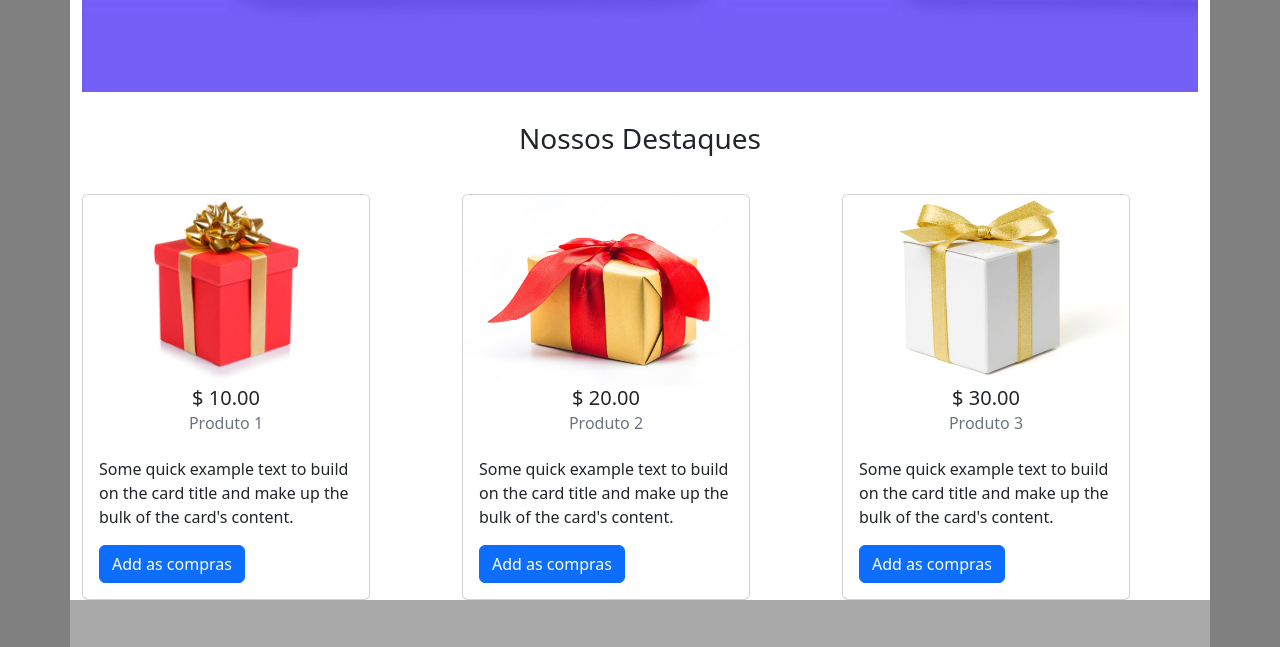
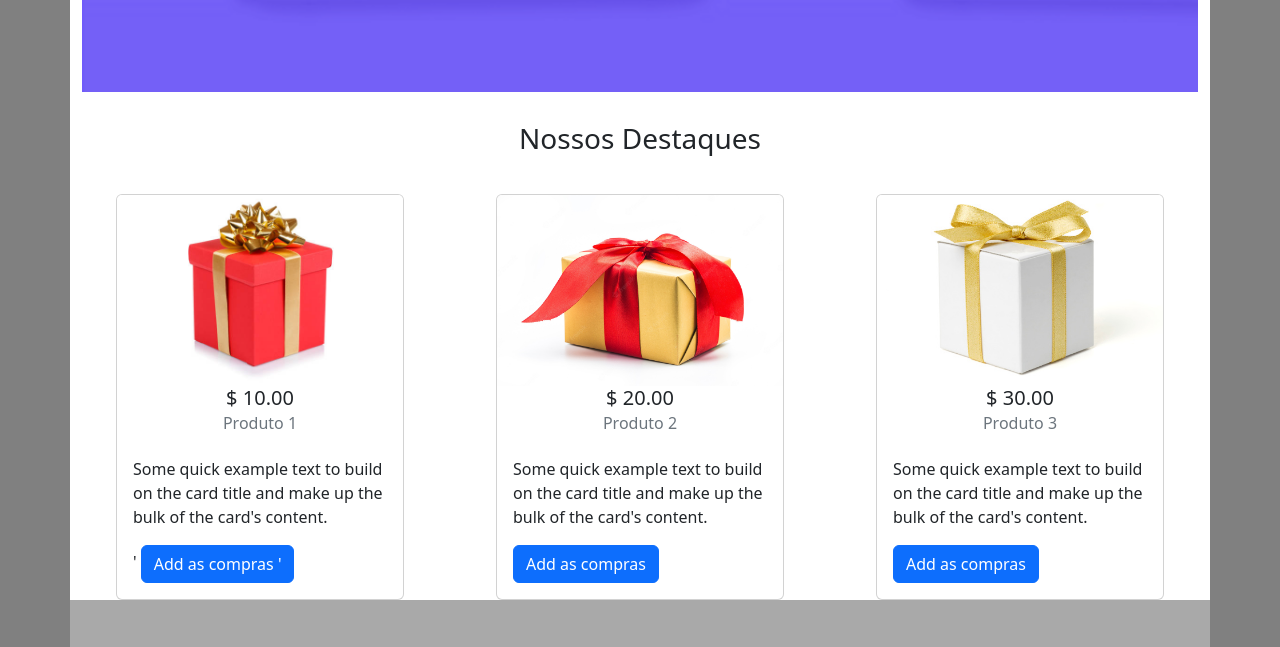
Before and after one commit to Priscila-Mariano/loja-virtual, a plain HTML site: page index.html in a window 1280 px wide. Shown: the part 633-1280 px from the top of the page. Drawn offline with nearby package versions, Linux system fonts and the light colour scheme.

Commit message:
meu primeiro commit

```diff
--- a/estilo.css
+++ b/estilo.css
@@ -18,6 +18,10 @@ h5, h6 {
     width: 100%;
 }
 
+#teste123{
+    justify-content:center
+}
+
 #imagem-logo{
     margin-bottom: 30px;
 }
--- a/index.html
+++ b/index.html
@@ -49,23 +49,21 @@
             </div>
         </div>
         <div class="row">
-            <div class="col-md-4">
-                <div class="card" style="width: 18rem;">
+            <div class="col-md-4 d-flex justify-content-center">
+                <div class="card" style="width: 18rem">
                     <img src="img/gift-1.jpg" class="card-img-top" alt="icone-presente">
                     <h5 class="card-title">$ 10.00</h5>
                     <h6 class="card-subtitle mb-2 text-muted">Produto 1</h6>
                     <div class="card-body">
-
-                      <p class="card-text">Some quick example text to build on the card title and make up the bulk of the card's content.</p>
-                      <button type="button" class="btn btn-primary" data-bs-toggle="modal" data-bs-target="#produto1">
-                        Add as compras
-                      </button>
+                    <p class="card-text">Some quick example text to build on the card title and make up the bulk of the card's content.</p>
+ '                    <button type="button" class="btn btn-primary" data-bs-toggle="modal" data-bs-target="#produto1">
+                     Add as compras
+  '                  </button>
                     </div>
                   </div>
             </div>
-
-            <div class="col-md-4">
-                <div class="card" style="width: 18rem;">
+            <div class="col-md-4 d-flex justify-content-center">
+                <div class="card" style="width: 18rem">
                     <img src="img/gift-2.jpg" class="card-img-top" alt="icone-presente">
                     <h5 class="card-title">$ 20.00</h5>
                     <h6 class="card-subtitle mb-2 text-muted">Produto 2</h6>
@@ -77,8 +75,8 @@
                     </div>
                   </div>
             </div>
-            <div class="col-md-4">
-                <div class="card" style="width: 18rem;">
+            <div class="col-md-4 d-flex justify-content-center">
+                <div class="card" style="width: 18rem" >
                     <img src="img/gift-3.jpg" class="card-img-top" alt="icone-presente">
                     <h5 class="card-title">$ 30.00</h5>
                     <h6 class="card-subtitle mb-2 text-muted">Produto 3</h6>
```
